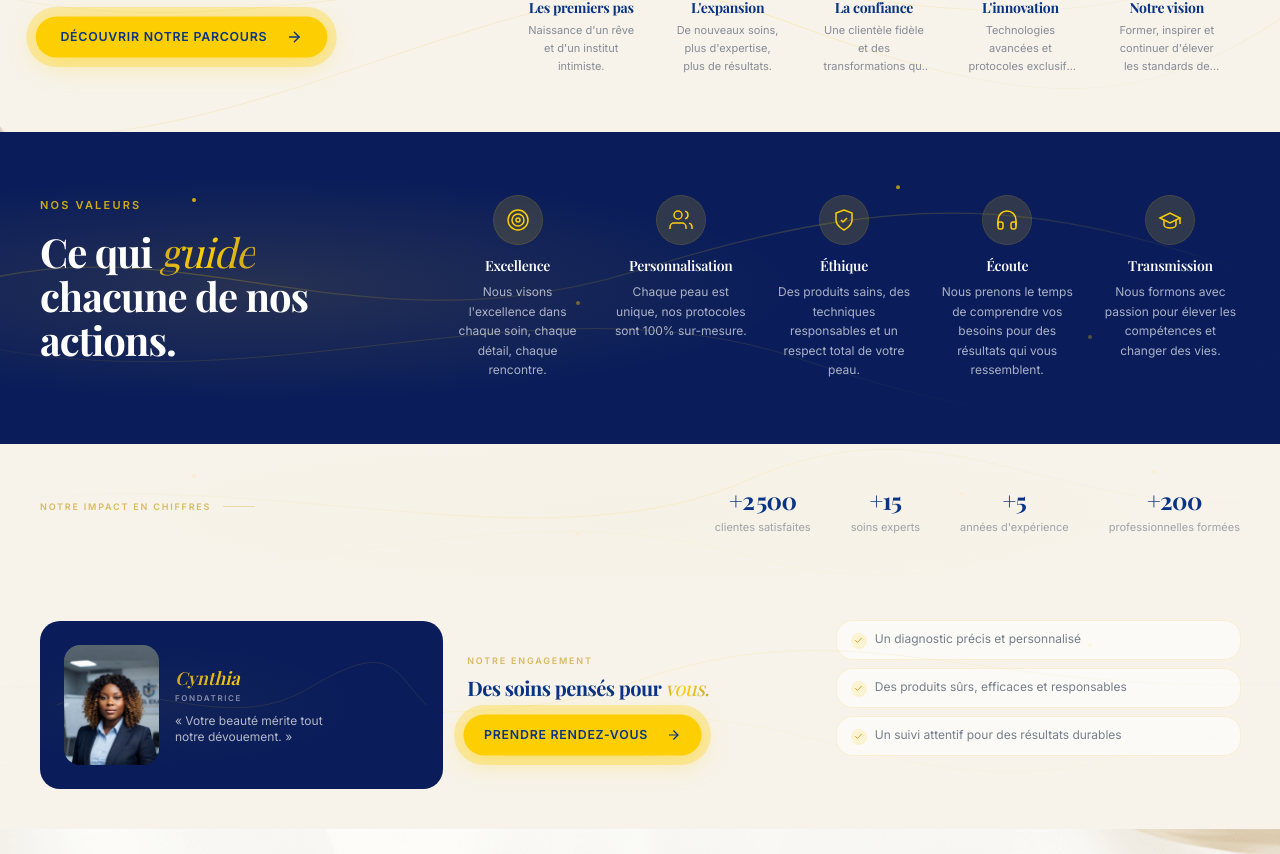
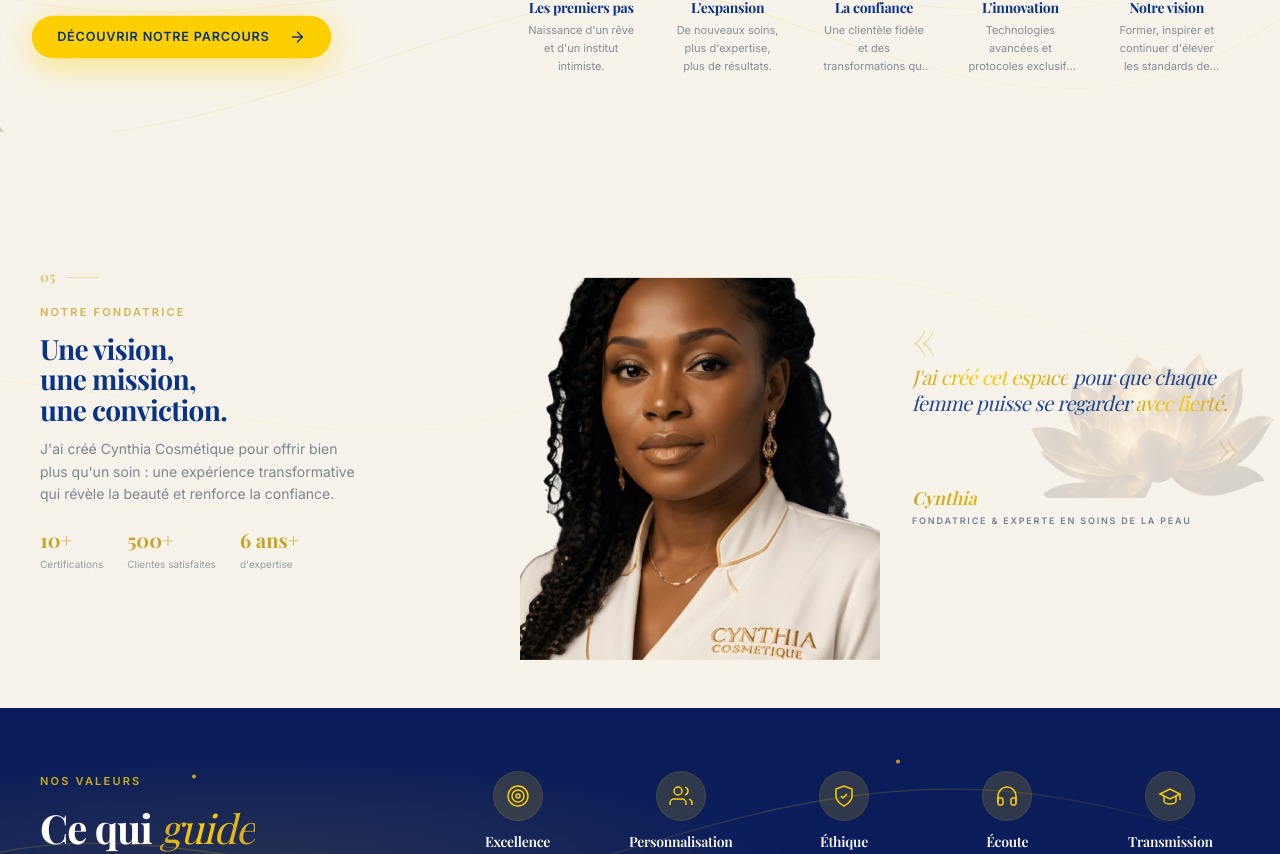
Before and after one commit to kenryalonzo/com.cythia.dev, a Next.js app: page /a-propos in a window 1280 px wide. Shown: the part 1038-1892 px from the top of the page. Built offline with nearby package versions, Linux system fonts and the light colour scheme.

Commit message:
Refactor code structure for improved readability and maintainability

```diff
--- a/app/a-propos/page.tsx
+++ b/app/a-propos/page.tsx
@@ -3,6 +3,7 @@ import { AboutHero } from "@/components/AboutHero";
 import { CtaBanner } from "@/components/CtaBanner";
 import { Engagement } from "@/components/Engagement";
 import { Expertise } from "@/components/Expertise";
+import { Fondatrice } from "@/components/Fondatrice";
 import { Footer } from "@/components/Footer";
 import { ImpactChiffres } from "@/components/ImpactChiffres";
 import { InstitutGallery } from "@/components/InstitutGallery";
@@ -30,6 +31,7 @@ export default function AProposPage() {
 			<main className="flex flex-1 flex-col">
 				<AboutHero />
 				<OurStory />
+				<Fondatrice />
 				<Expertise />
 				<ImpactChiffres />
 				<Engagement />
--- /dev/null
+++ b/components/Fondatrice.tsx
@@ -0,0 +1,169 @@
+"use client";
+
+import { motion } from "framer-motion";
+import Image from "next/image";
+import { Reveal } from "@/components/ui/Reveal";
+
+const stats = [
+	{ number: "10+", label: "Certifications" },
+	{ number: "500+", label: "Clientes satisfaites" },
+	{ number: "6 ans+", label: "d'expertise" },
+];
+
+export function Fondatrice() {
+	return (
+		<section className="relative overflow-hidden bg-[#f7f3ea] py-10 sm:py-12">
+			{/* Background gold flowing lines */}
+			<svg
+				className="pointer-events-none absolute inset-0 h-full w-full opacity-20"
+				viewBox="0 0 1200 400"
+				fill="none"
+				preserveAspectRatio="xMidYMid slice"
+				aria-hidden="true"
+			>
+				<defs>
+					<linearGradient id="gold-fond" x1="0" y1="0" x2="1" y2="0.5">
+						<stop offset="0%" stopColor="#c9a227" stopOpacity="0" />
+						<stop offset="40%" stopColor="#fdcf02" stopOpacity="0.4" />
+						<stop offset="100%" stopColor="#c9a227" stopOpacity="0" />
+					</linearGradient>
+				</defs>
+				<motion.path
+					d="M-50 200 C 200 100, 400 300, 600 150 S 900 250, 1250 120"
+					stroke="url(#gold-fond)"
+					strokeWidth="1"
+					initial={{ pathLength: 0, opacity: 0 }}
+					whileInView={{ pathLength: 1, opacity: 1 }}
+					viewport={{ once: true }}
+					transition={{ duration: 3, ease: "easeInOut" }}
+				/>
+			</svg>
+			{/* Lotus decoration */}
+			<motion.div
+				animate={{ y: [0, -6, 0] }}
+				transition={{ duration: 6, repeat: Infinity, ease: "easeInOut" }}
+				className="pointer-events-none absolute right-0 top-0 h-full w-[20%] opacity-15"
+				aria-hidden
+			>
+				<Image
+					src="/assets/images/lotus-cote-droit.png"
+					alt=""
+					fill
+					sizes="20vw"
+					className="object-contain object-right"
+				/>
+			</motion.div>
+
+			<div className="container-luxe relative z-10">
+				<div className="flex flex-col items-center gap-8 lg:flex-row lg:items-center lg:gap-0">
+					{/* ─── Left: Text + Stats (~40%) ─── */}
+					<div className="flex w-full flex-col lg:w-[40%] lg:pr-8">
+						<Reveal direction="down" delay={0.1}>
+							<div className="mb-4 flex items-center gap-3">
+								<span className="font-display text-sm font-bold text-gold-deep/60">
+									05
+								</span>
+								<span className="h-px w-8 bg-gold-deep/30" aria-hidden />
+							</div>
+						</Reveal>
+
+						<Reveal direction="down" delay={0.15}>
+							<span className="eyebrow mb-3 block !text-[9px] !tracking-[0.2em] !text-gold-deep/80 sm:!text-[10px] md:!text-[11px]">
+								Notre Fondatrice
+							</span>
+						</Reveal>
+
+						<Reveal delay={0.2}>
+							<h2 className="max-w-[280px] font-display text-xl font-bold leading-[1.1] tracking-tight text-royal sm:text-2xl md:max-w-none md:text-[1.6rem] lg:text-[1.75rem]">
+								Une vision,
+								<br />
+								une mission,
+								<br />
+								une conviction.
+							</h2>
+						</Reveal>
+
+						<Reveal delay={0.3}>
+							<p className="mt-3 max-w-xs text-xs leading-relaxed text-slate-ink/70 sm:text-sm">
+								J&apos;ai créé Cynthia Cosmétique pour offrir bien plus
+								qu&apos;un soin : une expérience transformative qui révèle la
+								beauté et renforce la confiance.
+							</p>
+						</Reveal>
+
+						{/* Stats */}
+						<Reveal delay={0.4}>
+							<div className="mt-5 flex gap-4 sm:gap-6">
+								{stats.map((s) => (
+									<div key={s.label} className="flex flex-col">
+										<span className="font-display text-lg font-bold text-gold-deep sm:text-xl">
+											{s.number}
+										</span>
+										<span className="mt-0.5 text-[9px] text-slate-ink/55 sm:text-[10px]">
+											{s.label}
+										</span>
+									</div>
+								))}
+							</div>
+						</Reveal>
+					</div>
+
+					{/* ─── Center: Portrait (~30%) ─── */}
+					<Reveal delay={0.2} className="w-full lg:w-[30%]">
+						<motion.div
+							animate={{ y: [0, -5, 0] }}
+							transition={{ duration: 6, repeat: Infinity, ease: "easeInOut" }}
+							className="relative mx-auto aspect-[3/4] w-full max-w-[280px] lg:max-w-none"
+						>
+							<Image
+								src="/assets/images/cynthia-vision.png"
+								alt="Cynthia — Fondatrice de Cynthia Cosmétique"
+								fill
+								sizes="(min-width: 1024px) 30vw, 80vw"
+								className="object-contain object-bottom"
+							/>
+						</motion.div>
+					</Reveal>
+
+					{/* ─── Right: Quote (~30%) ─── */}
+					<Reveal
+						direction="right"
+						delay={0.3}
+						className="w-full lg:w-[30%] lg:pl-8"
+					>
+						<div className="flex flex-col">
+							<span
+								className="mb-1 block font-display text-4xl leading-none text-gold-deep/30 sm:text-5xl"
+								aria-hidden
+							>
+								&#171;
+							</span>
+							<blockquote className="font-display text-base font-medium italic leading-[1.3] tracking-tight text-royal/90 sm:text-lg md:text-xl">
+								<span className="text-gradient-gold">
+									J&apos;ai créé cet espace
+								</span>{" "}
+								pour que chaque femme puisse se regarder{" "}
+								<span className="text-gradient-gold">avec fierté.</span>
+							</blockquote>
+							<span
+								className="mt-1 block text-right font-display text-4xl leading-none text-gold-deep/30 sm:text-5xl"
+								aria-hidden
+							>
+								&#187;
+							</span>
+
+							<div className="mt-4 flex flex-col gap-0.5">
+								<span className="text-gradient-gold font-display text-lg font-semibold italic">
+									Cynthia
+								</span>
+								<span className="text-[9px] font-bold uppercase tracking-[0.2em] text-slate-soft">
+									Fondatrice &amp; Experte en soins de la peau
+								</span>
+							</div>
+						</div>
+					</Reveal>
+				</div>
+			</div>
+		</section>
+	);
+}
```
Also changed, not shown: public/assets/images/cynthia-vision.png (added).
